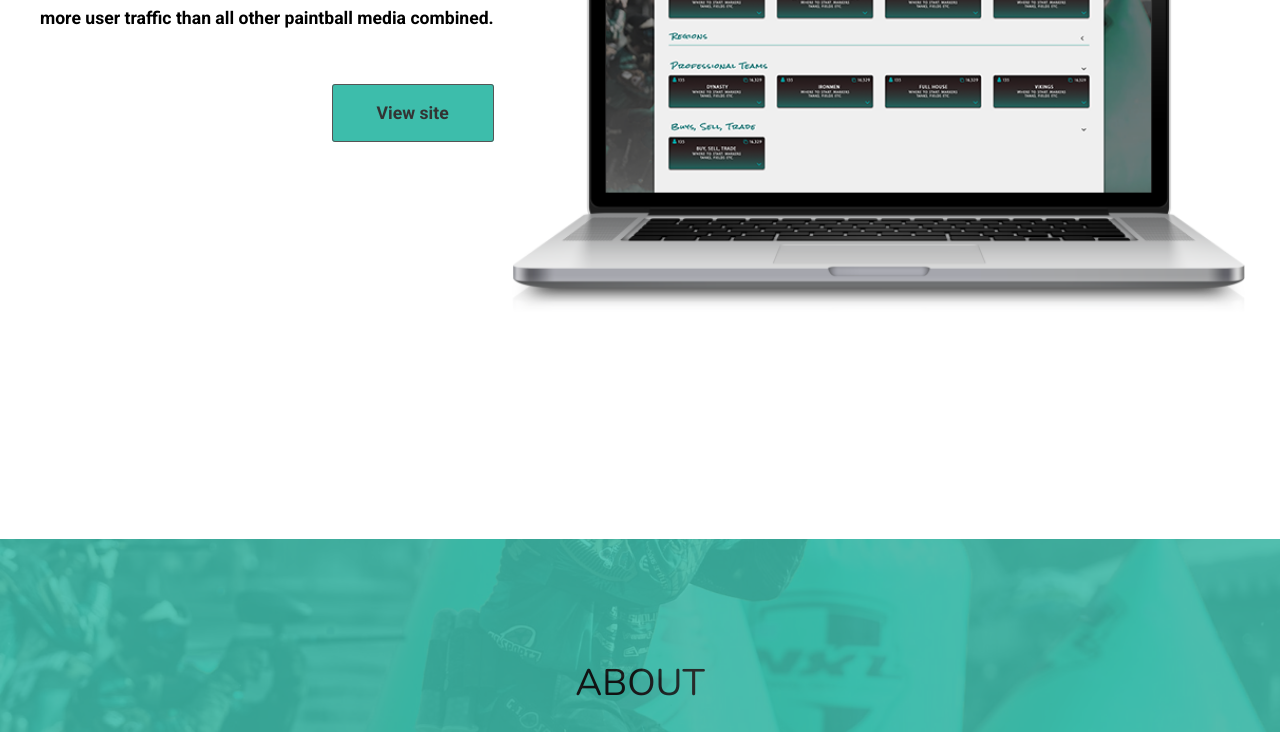
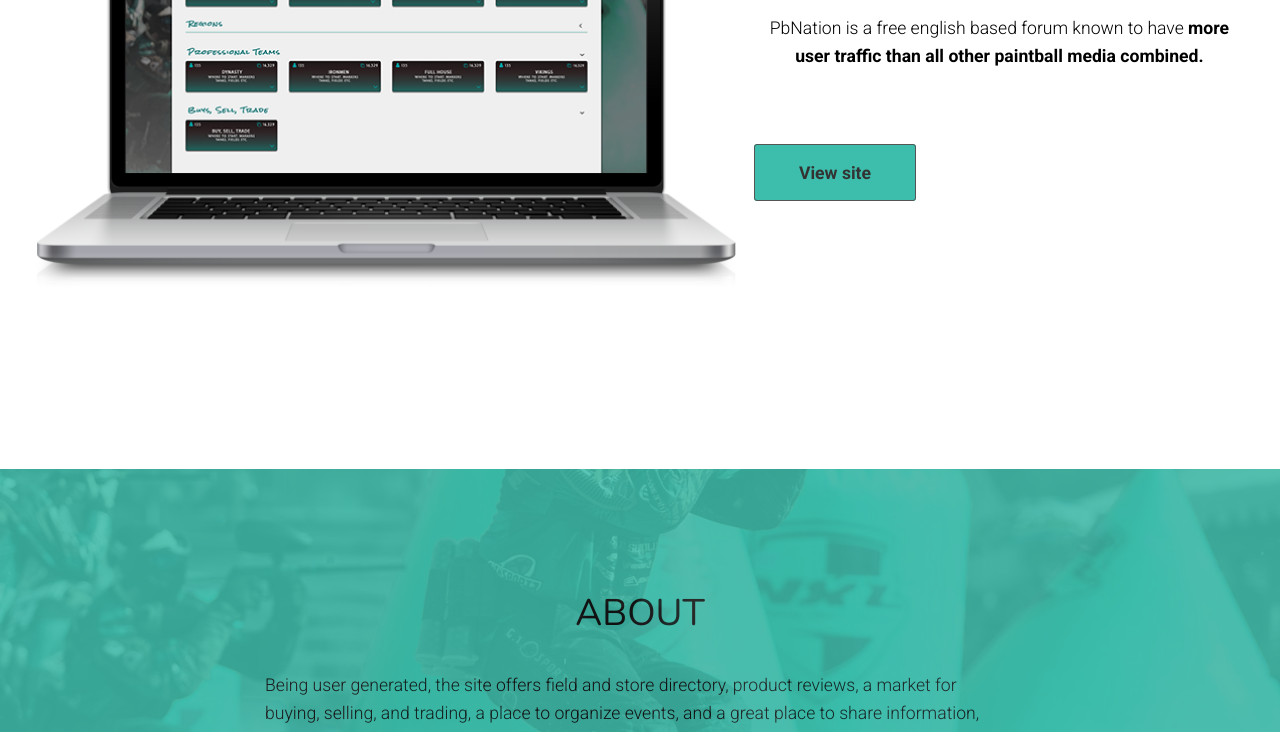
Before and after one commit to nicknoel251289/Portfolio, a plain HTML site: page pbnCaseStudy.html in a window 1280 px wide. Shown: the part 331-1063 px from the top of the page. Drawn offline with nearby package versions, Linux system fonts and the light colour scheme; a web font is replaced by a local one.

Commit message:
quick update

```diff
--- a/css/Styles.css
+++ b/css/Styles.css
@@ -160,7 +160,7 @@
 .fa-bars {
 }
 .fa-bars:hover {
-  color: #006ba3;
+  color: #00316b;
 }
 .active {
   display: block;
--- a/css/ffCaseStudy.css
+++ b/css/ffCaseStudy.css
@@ -105,7 +105,7 @@
   letter-spacing: 0;
 }
 .nav-ul li:hover {
-  background: #333;
+  background: #dddddd;
   /*background: #e91e63;*/
 }
 .nav-ul li a:hover {
@@ -140,12 +140,12 @@
 
 #section-0 {
   padding: 0 2em;
+  height: 100vh;
 }
 #section-0 img {
   padding: 7em 0 3em 0;
 }
 #section-0 .intro-info {
-
 }
 #section-0 .intro-button {
   padding: 4em 0;
@@ -185,7 +185,7 @@
   border: 1px solid #555;
   border-radius: 3px;
   font-weight: bold;
-  color: black;
+  color: #333;
   background: #fe3600;
 }
 .viewsite:hover {
@@ -240,7 +240,10 @@
 }
 .persona1, .persona2 {
   background: white;
-  box-shadow: -1px 2px 12px 2px #b7b7b7;
+  box-shadow: 0 1px 3px rgba(0,0,0,0.12), 0 1px 2px rgba(0,0,0,0.24);
+}
+.persona1 img, .persona2 img {
+  box-shadow: 0 1px 3px rgba(0,0,0,0.12), 0 1px 2px rgba(0,0,0,0.24);
 }
 .persona-info {
   padding: 1em;
@@ -261,6 +264,7 @@
 }
 .pictureGrid img {
   padding-top: .5em;
+  box-shadow: 0 1px 3px rgba(0,0,0,0.12), 0 1px 2px rgba(0,0,0,0.24);
 }
 .pictureGrid1 {
   padding-bottom: 4em;
@@ -269,6 +273,7 @@
 }
 .pictureGrid1 img {
   padding-top: .5em;
+  box-shadow: 0 1px 3px rgba(0,0,0,0.12), 0 1px 2px rgba(0,0,0,0.24);
 }
 .wireframe-info {
   text-align: left;
@@ -290,6 +295,9 @@
 }
 #section-5 ul li {
   list-style: decimal;
+}
+.ffwf1 img, .ffwf2 img, .ffwf3 img{
+  box-shadow: 0 1px 3px rgba(0,0,0,0.12), 0 1px 2px rgba(0,0,0,0.24);
 }
 
 #section-6 {
@@ -649,14 +657,6 @@
   }
 }
 
-@media(min-width: 1100px) {
-
-  #section-0 {
-    height: 100vh;
-  }
-
-}
-
 @media(min-width: 1150px) {
 
   #section-0 {
--- a/css/pbnCaseStudy.css
+++ b/css/pbnCaseStudy.css
@@ -152,19 +152,18 @@
 /*Padding and seperating sections evenly */
 
 #section-0 {
-  text-align: center;
-  padding: 4em 2em;
+  padding: 0 2em;
   height: 100vh;
 }
-#section-0 h1 {
-  font-size: 2.5em;
-  color: #333;
-  position: relative;
-  top: 1em;
+#section-0 img {
+  padding: 7em 0 3em 0;
 }
-#section-0 p {
-  padding: 2em 0 3em 0;
+#section-0 .intro-info {
 }
+#section-0 .intro-button {
+  padding: 4em 0;
+}
+
 .viewsite {
   padding: 1em 2.5em;
   text-decoration: none;
@@ -498,10 +497,6 @@
     grid-column: 1/5;
   }
 
-  #section-0 p {
-    padding-top: 2em;
-  }
-
   #section-1 {
     padding: 0;
   }
@@ -635,6 +630,38 @@
 
 @media(min-width: 736px) {
 
+  #section-0 {
+    display: grid;
+    grid-template-columns: 1fr .7fr;
+    grid-template-rows: 142px 1fr 170px;
+    grid-column-gap: 1em;
+  }
+  #section-0 img {
+    padding: 0;
+    grid-column: 1/2;
+    grid-row: 2/3;
+    align-self: center;
+  }
+  #section-0 .intro-info {
+    grid-column: 2/3;
+    grid-row: 2/3;
+    align-self: center;
+  }
+  #section-0 h1 {
+    text-align: left;
+  }
+  #section-0 .intro-button {
+    grid-column: 1/3;
+    grid-row: 3/4;
+    padding-bottom: 4em;
+    text-align: left;
+    align-items: left;
+    align-self: left;
+    align-content: left;
+    justify-content: left;
+    justify-self: left;
+  }
+
   .section-2a {
     grid-column: 1/3;
   }
@@ -651,42 +678,6 @@
 }
 
 @media(min-width: 760px) {
-
-  h2 {
-    grid-column: 2/4;
-  }
-
-  #section-0 {
-    display: grid;
-    grid-template-columns: 5fr 8fr;
-    grid-template-rows: .2fr .5fr;
-    grid-column-gap: 1em;
-    height: 100vh;
-    padding-top: 0;
-  }
-  .laptop {
-    grid-column: 2/3;
-    grid-row: 2/3;
-    padding-top: 3em;
-  }
-  #section-0 h1 {
-    grid-column: 1/2;
-    grid-row: 2/3;
-    text-align: right;
-  }
-  #section-0 p {
-    grid-column: 1/2;
-    grid-row: 2/3;
-    padding-top: 7.5em;
-    text-align: right;
-  }
-  #section-0 div {
-    grid-column: 1/2;
-    grid-row: 2/3;
-    position: relative;
-    top: 15.5em;
-    justify-self: right;
-  }
 
   #footer {
     grid-template-columns: 1fr 1fr;
@@ -769,12 +760,6 @@
 
 }
 
-@media(min-width: 930px){
-  .laptop {
-    padding: 0;
-  }
-}
-
 @media(min-width: 950px){
   nav {
     /*align-items: center;
@@ -792,14 +777,6 @@
   }
   .toggle {
     display: none;
-  }
-}
-
-@media(min-width: 990px){
-
-  #section-0 a img{
-    max-width: 902px;
-    margin: 0 auto;
   }
 }
 
@@ -826,32 +803,14 @@
 
 }
 
-@media(min-width: 1228px) {
-
+@media(min-width: 1350px) {
   #section-0 {
-    grid-template-rows: none;
+    width: 1060px;
+    margin: 0 auto;
   }
-
 }
 
 @media(min-width: 1350px) {
-
-  #section-0{
-    grid-template-columns: 1fr 340px 780px .8fr;
-  }
-  .laptop {
-    grid-column: 3/4;
-  }
-  #section-0 h1 {
-    grid-column: 2/3;
-  }
-  #section-0 p {
-    grid-column: 2/3;
-  }
-  #section-0 div {
-    grid-column: 2/3;
-  }
-
   .pictureGrid, .pictureGrid2, .pictureGrid3, .conclusiongrid {
     width: 1200px;
   }
--- a/pbnCaseStudy.html
+++ b/pbnCaseStudy.html
@@ -62,18 +62,12 @@
 
 
         <section id="section-0">
-
-          <h1>PbNation</h1>
-
-          <a class="laptop" href="Pictures/pbnlaptop.png" data-fancybox="group" data-caption="PB Nation">
-            <img src="Pictures/pbnlaptop.png" alt="2013, Summer">
-          </a>
-
-          <p>
-            PbNation is a free english based forum known to have <b>more user traffic than all other paintball media combined.</b>
-          </p>
-          <div><a class="viewsite" href="https://projects.invisionapp.com/d/main#/console/13369264/279206957/preview" target="_blank">View site</a></div>
-
+          <img src="Pictures/pbnlaptop.png" alt="2013, Summer">
+          <div class="intro-info">
+            <h1>PbNation</h1>
+            <p>PbNation is a free english based forum known to have <b>more user traffic than all other paintball media combined.</b></p>
+            <div class="intro-button"><a class="viewsite" href="https://projects.invisionapp.com/d/main#/console/13369264/279206957/preview" target="_blank">View site</a></div>
+          </div>
         </section>
 
         <section id="section-1" class="grid">
```
Also changed, not shown: pbnCaseStudy2.html (+6 -12 lines).
